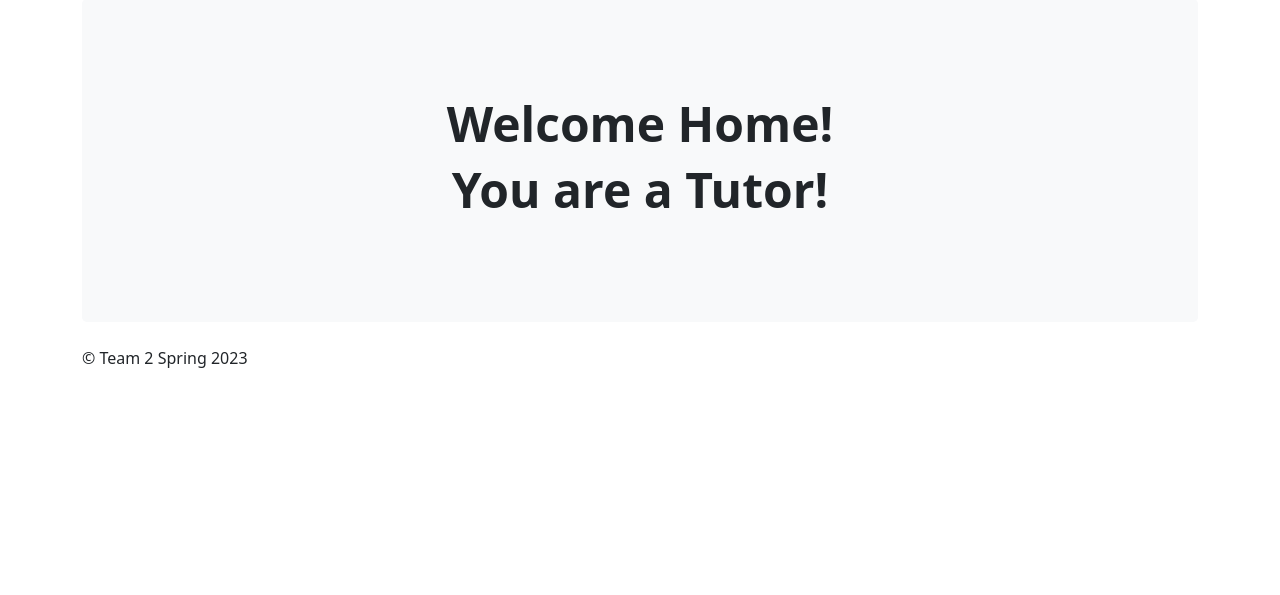
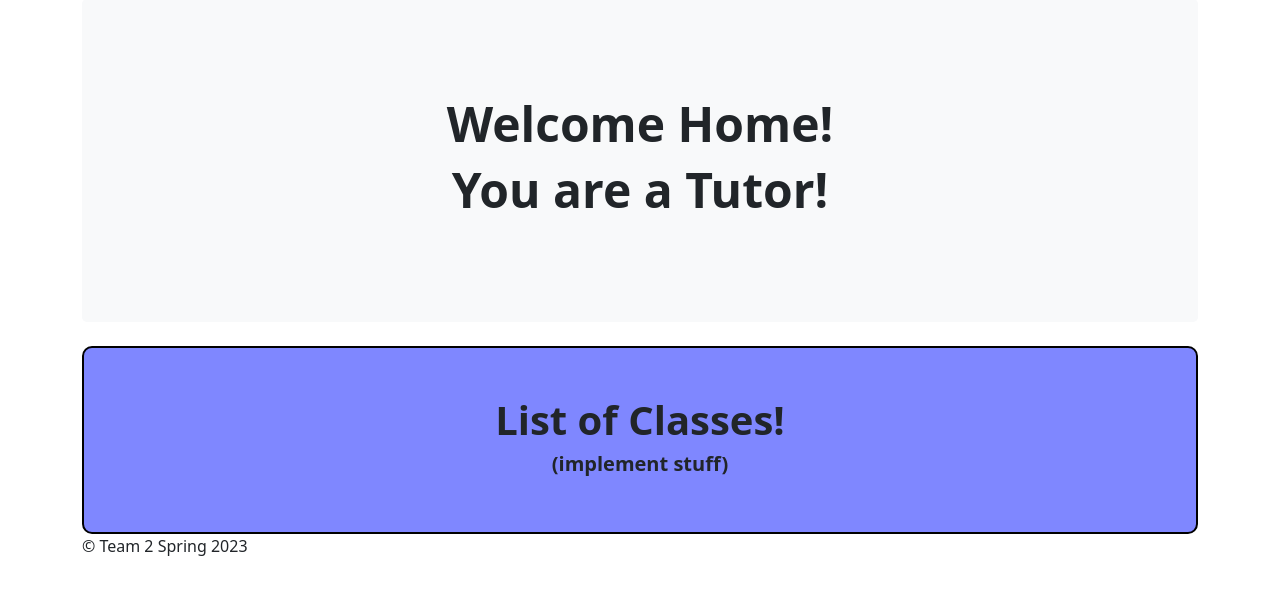
Before and after one commit to Varun-Rallabandi/CS471, a Flask app: template templates/tutorhome.html in a window 1280 px wide. Shown: the part 98-693 px from the top of the page. Run offline with Flask 3, Linux system fonts and the light colour scheme; the template is opened without the code that fills it, so the values that code supplies are empty.

Commit message:
Made changes to the front end

```diff
--- a/templates/studenthome.html
+++ b/templates/studenthome.html
@@ -43,6 +43,10 @@
 					<h1 class="text-center fw-bold display-5">Welcome Home!</h1>
 					<h2 class="text-center fw-bold display-5">You are a Student!</h2>
 				</div>
+				<div class="studentClass" style="background-color: rgba(56, 56, 255, 0.6); border: 2px solid black; border-radius: 10px;">
+					<h1 class="text-center fw-bold display-5" style="font-size: 50px;">Enrolled Classes</h1>
+					<h2 class="text-center fw-bold display-5" style="font-size: 25px; font-family: 'Times New Roman', Times, serif;">Implement Classes UI</h2>
+				</div>
 			</div>
 
 			<footer class="footer">
--- a/templates/tutorhome.html
+++ b/templates/tutorhome.html
@@ -44,6 +44,12 @@
 					<h2 class="text-center fw-bold display-5">You are a Tutor!</h2>
 				</div>
 			</div>
+			<div class="tutorClass" style="background-color: rgba(0, 17, 255, 0.5); border: 2px solid black; border-radius: 10px;">
+				<div class="container-fluid py-5">
+					<h1 class="text-center fw-bold display-5" style="font-size: 40px;">List of Classes!</h1>
+					<h2 class="text-center fw-bold display-5" style="font-size: 20px;">(implement stuff)</h2>
+				</div>
+			</div>
 
 			<footer class="footer">
 
```
